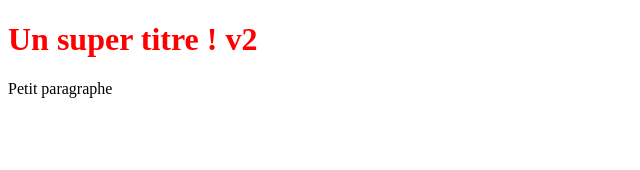
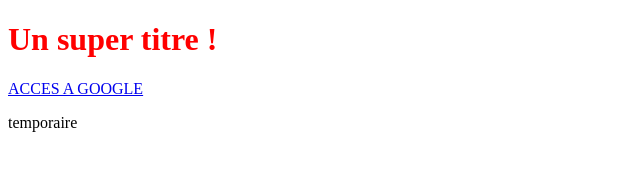
Before and after one commit to Tiphaine-abn/OpenclassroomsProject, a plain HTML site: page index.html in a window 1280 px wide. Shown: the whole page, without its empty margins (0-640 px from the left). Drawn offline with Linux system fonts and the light colour scheme.

Commit message:
Modifications

```diff
--- a/index.html
+++ b/index.html
@@ -1,11 +1,20 @@
 <!DOCTYPE html>
 <html>
+
 <head>
    <title></title>
    <link rel="stylesheet" type="text/css" href="styles.css">
 </head>
+
 <body>
-   <h1>Un super titre ! v2</h1>
-   <p>Petit paragraphe</p>
+   <h1>Un super titre !</h1>
+   <p><a href="https://www.google.fr">ACCES A GOOGLE</a>
+   </p>
+   <div>
+      <p>temporaire</p>
+      <p></p>
+      <p></p>
+   </div>
 </body>
+
 </html>
```
